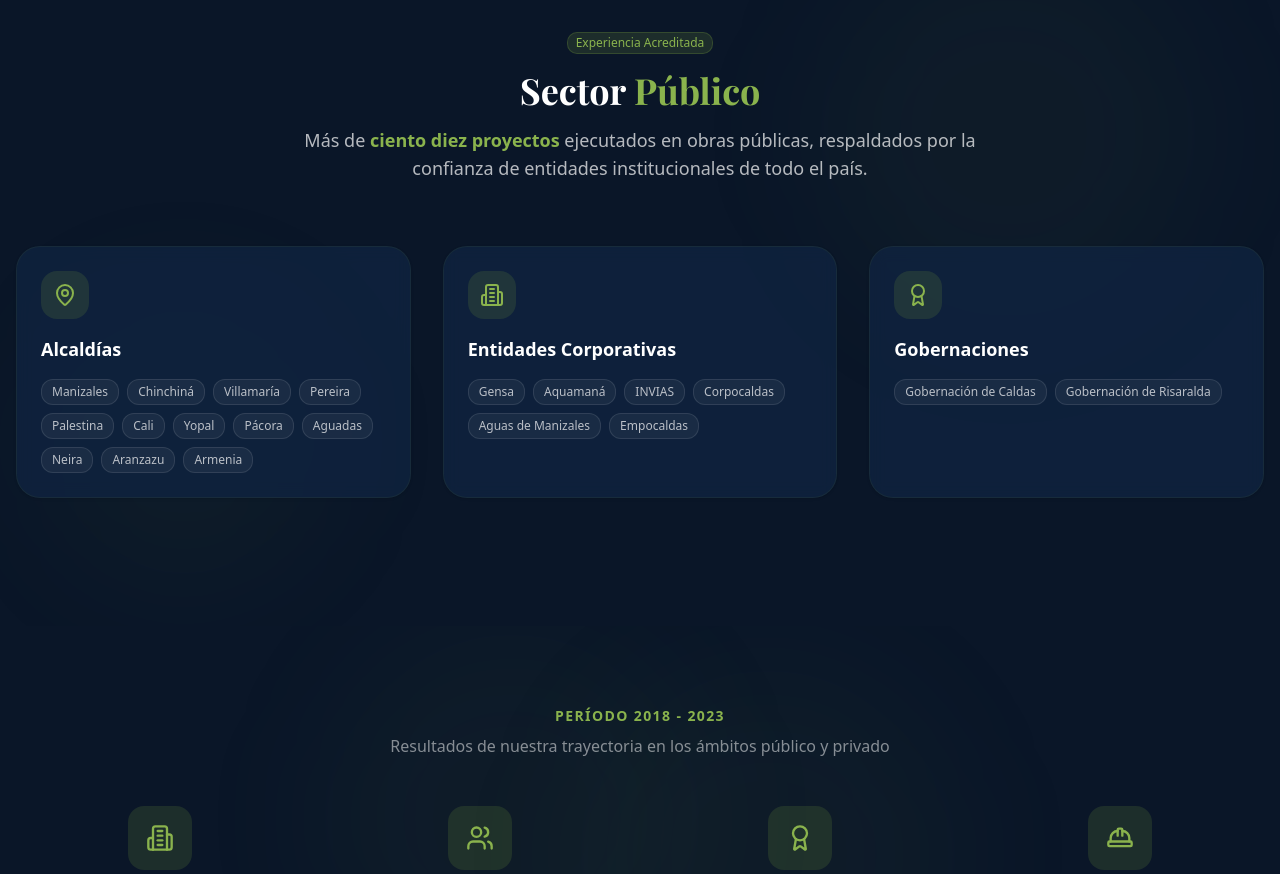
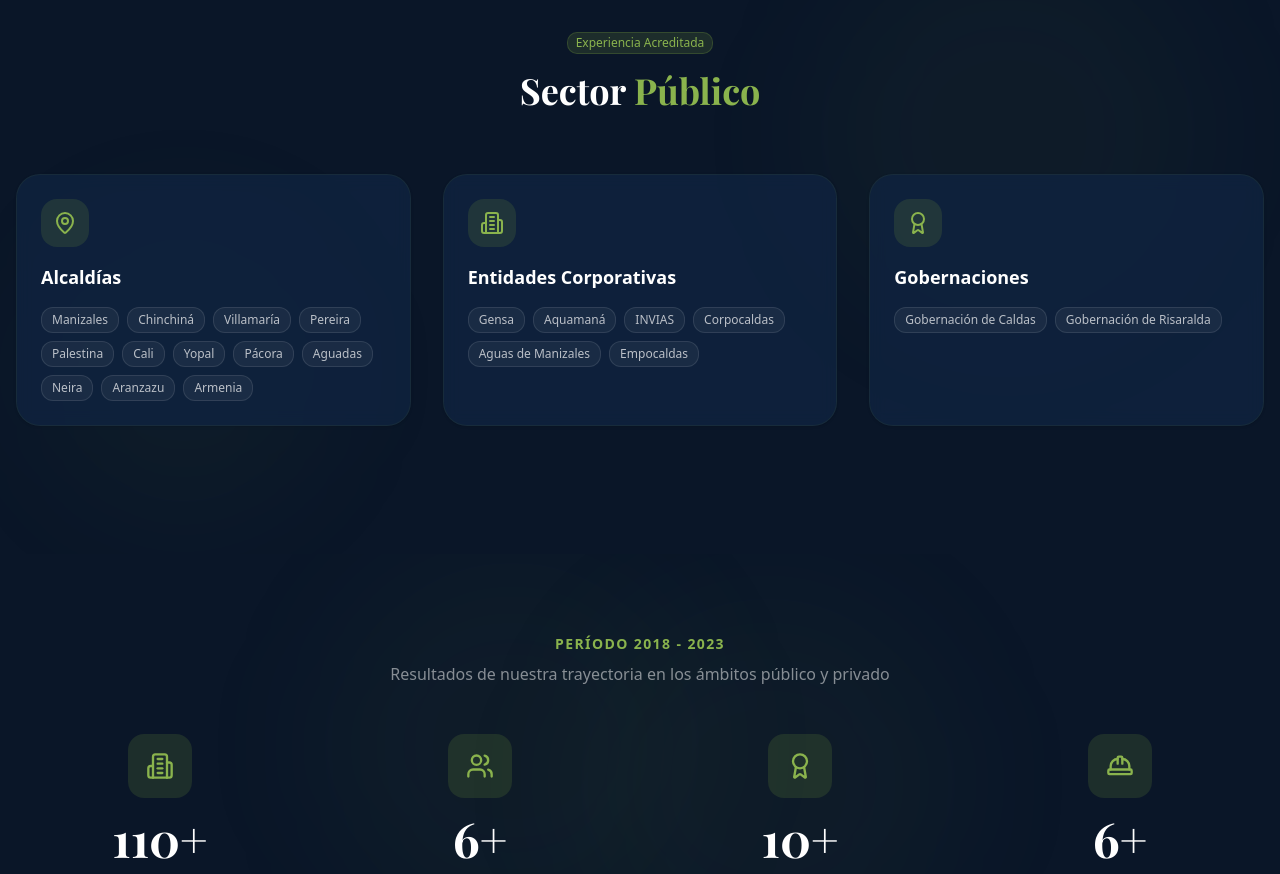
Before and after one commit to galvezai650-svg/E-I.SAS, a Next.js app: page /nosotros in a window 1280 px wide. Shown: the part 2260-3134 px from the top of the page. Built offline with nearby package versions, Linux system fonts and the light colour scheme; a web font is replaced by a local one.

Commit message:
48dd5dae-7015-4d3c-aee5-874f1ae282ed

```diff
--- a/src/app/nosotros/page.tsx
+++ b/src/app/nosotros/page.tsx
@@ -255,9 +255,7 @@
             <h2 className="font-[family-name:var(--font-playfair)] text-3xl md:text-4xl font-bold text-white mb-4">
               Sector <span className="text-brand-light">Público</span>
             </h2>
-            <p className="text-white/70 max-w-2xl mx-auto text-lg">
-              Más de <strong className="text-brand-light">ciento diez proyectos</strong> ejecutados en obras públicas, respaldados por la confianza de entidades institucionales de todo el país.
-            </p>
+
           </motion.div>
 
           <div className="grid md:grid-cols-3 gap-8">
```
Also changed, not shown: 1 other file (tests, documents, lock files or other folders).
